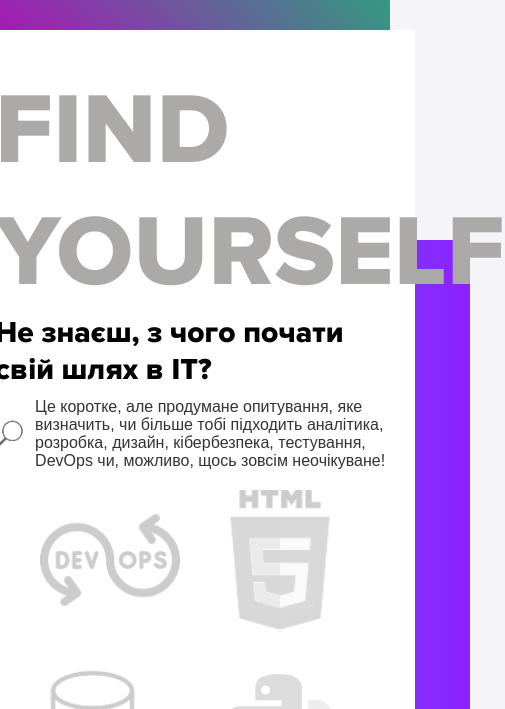
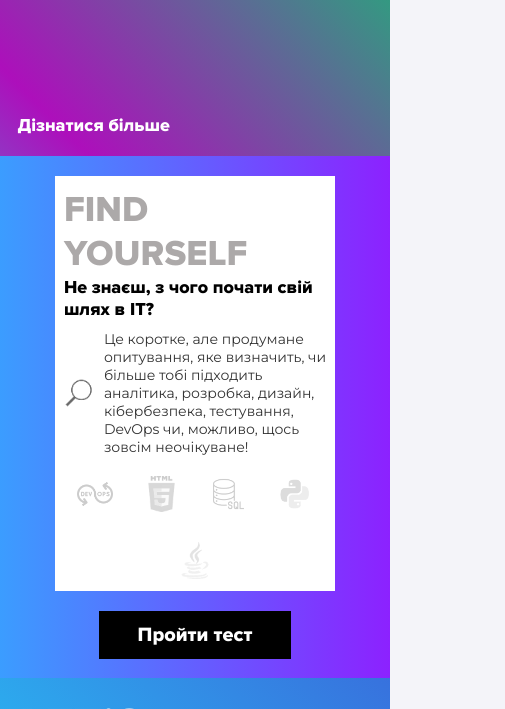
Before and after one commit to valerii-okhmak/huntee, a React (Create React App) app in the folder frontend/: page / in a window 390 px wide. Shown: the part 688-1397 px from the top of the page, 505 px wide, since content can reach past the window. Built offline with nearby package versions, Linux system fonts and the light colour scheme; a web font is replaced by a local one.

Commit message:
adaptive version of FindYourself

```diff
--- a/frontend/src/components/find_yourself/FindYourself.css
+++ b/frontend/src/components/find_yourself/FindYourself.css
@@ -1,31 +1,28 @@
 @import url('https://fonts.googleapis.com/css2?family=Montserrat:ital,wght@0,100..900;1,100..900&display=swap');
 
 .find-yourself{
-    height: 100vh;
-      display: flex;
-  justify-content: center;    /* по горизонталі */
+  display: flex;
+  justify-content: center;
   align-items: center;
 }
 
 .find-yourself__background {
-    height: 80vh;
     background: linear-gradient(to right, #00F7FF, #A200FF);
     background-size: 200% 100%;
     background-position: 0% 0%;
     animation: gradientShift 10s ease-in-out infinite;
-
     display: flex;
     flex-direction: column;
     align-items: center;
     justify-content: center;
-    position: relative;
+    padding: 5% 5%;
+    margin-bottom: 5%;
 }
 
 .find-yourself__content {
     width: 80%;
-
     background-color: #ffffff;
-    padding: 40px 20px;
+    padding: 3.5% 2.65%;
 }
 
 @keyframes gradientShift {
@@ -35,7 +32,7 @@
 }
 
 .find-yourself__title {
-    font-size: 100px;
+    font-size: clamp(36px, 8vw, 100px);
     color: #ACA9A9;
     text-align: left;
     text-transform: uppercase;
@@ -43,7 +40,7 @@
 }
 
 .find-yourself__subtitle {
-    font-size: 30px;
+    font-size: clamp(18px, 3vw, 30px);
     color: #000000;
     text-align: left;
     font-family: 'MyFont', sans-serif;
@@ -62,9 +59,10 @@
 }
 
 .find-yourself__text {
-  font-size: 16px;
-  font-family: 'Monserrat', sans-serif;
+  font-size: clamp(14px, 2.2vw, 18px);
+  font-family: 'Montserrat', sans-serif;
 }
+
 
 .direction_list {
   display: flex;
@@ -77,7 +75,7 @@ flex-wrap: wrap;
 }
 
 .direction__img {
-  width: 140px;
+  width: 14%;
   flex-shrink: 0;
 }
 
@@ -91,14 +89,23 @@ flex-wrap: wrap;
 .start-test-button {
   background-color: black;
   color: white;
-  padding: 15px 50px;
-  font-size: 55px;
+  padding: clamp(10px, 3vw, 15px) clamp(20px, 10vw, 50px);
+  font-size: clamp(20px, 5vw, 55px);
   border: none;
   cursor: pointer;
   font-family: 'MyFont', sans-serif;
   transition: background-color 0.3s ease;
+  z-index: 1;
 }
 
 .start-test-button:hover {
   background-color: #333333;
 }
+
+@media (min-width: 320px) and (max-width: 768px) {
+  .find-yourself__background {
+    margin-bottom: 0;
+}
+
+
+}
--- a/frontend/src/components/soft_skills_trial/SoftSkillsTrial.css
+++ b/frontend/src/components/soft_skills_trial/SoftSkillsTrial.css
@@ -134,21 +134,6 @@
   z-index: 0;
 }
 
-.start-test-button {
-  background-color: black;
-  color: white;
-  padding: 15px 50px;
-  font-size: 55px;
-  border: none;
-  cursor: pointer;
-  font-family: 'MyFont', sans-serif;
-  transition: background-color 0.3s ease;
-    z-index: 1; /* щоб кнопка була поверх зображення */
-}
-
-.start-test-button:hover {
-  background-color: #333333;
-}
 
 .soft-skills-info{
     font-size: 25px;
```
